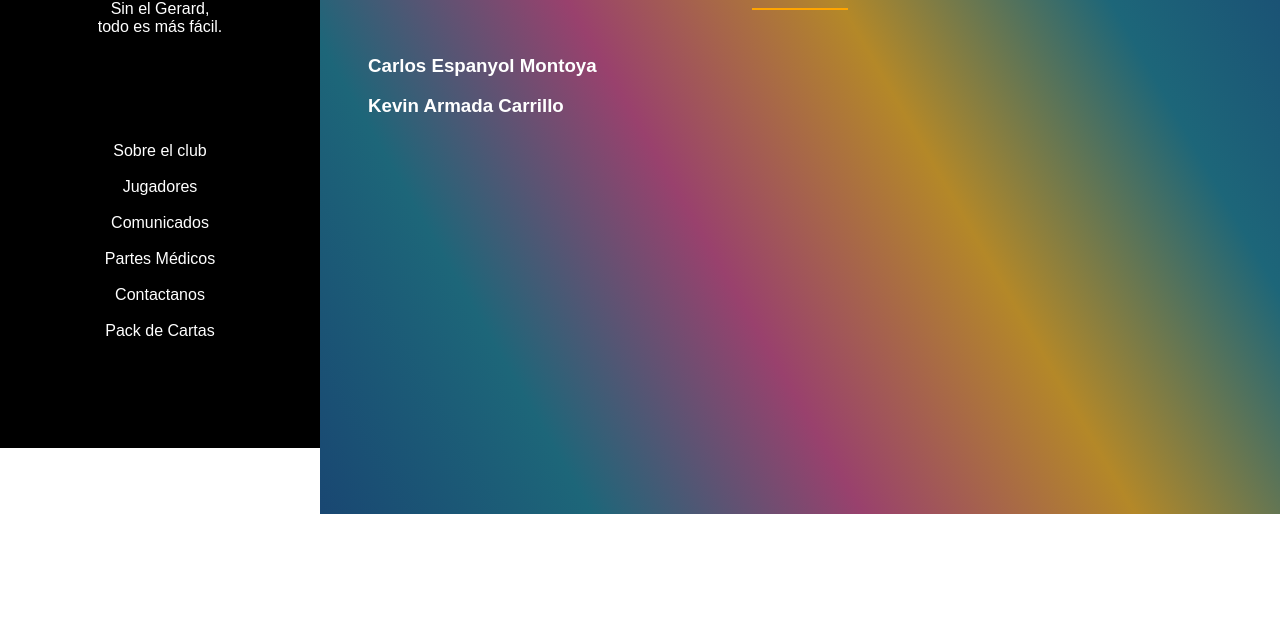
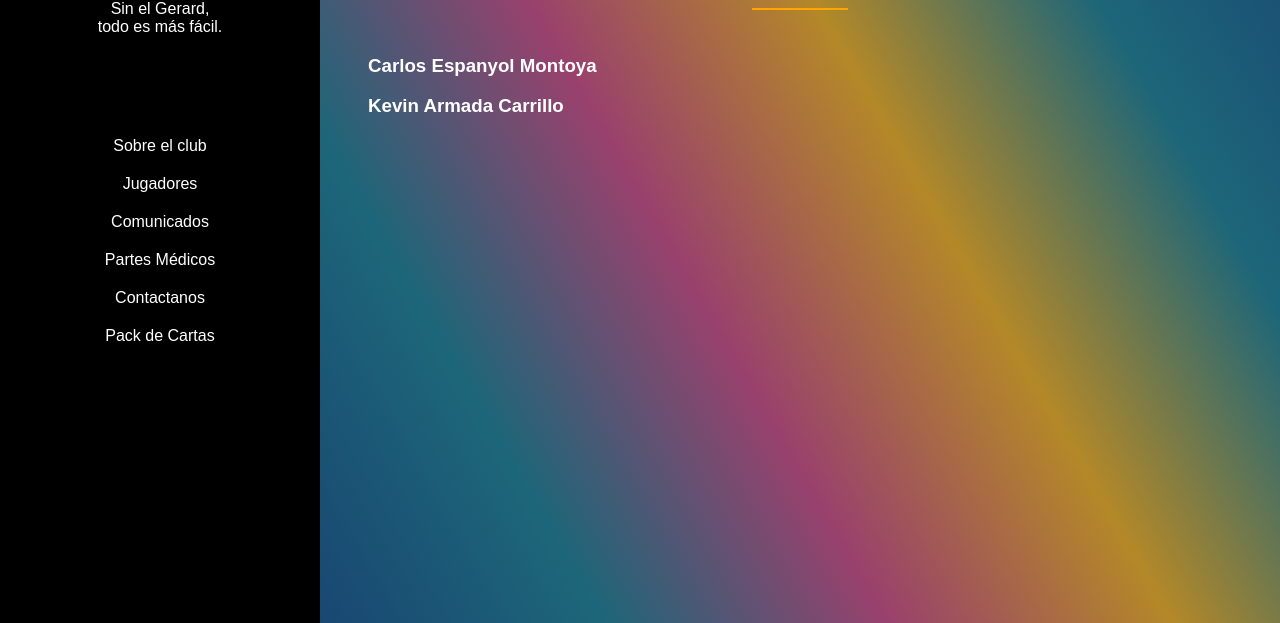
Before and after one commit to pibesfc/PibesFC, a plain HTML site: page Partes Médicos/partesmedicos.html in a window 1280 px wide. Shown: the part 177-800 px from the top of the page. Drawn offline with Linux system fonts and the light colour scheme.

Commit message:
partesmedicos_css

```diff
--- /dev/null
+++ b/Partes Médicos/partesmedicos.css
@@ -0,0 +1,93 @@
+body {
+    margin: 0;
+    font-family: Arial;
+}
+
+main {
+    display: flex;
+}
+
+nav {
+    width: 25%;
+    height: 100vh;
+    background: black;
+    position: fixed;
+    text-align: center;
+}
+
+nav img {
+    width: 100px;
+    height: 100px;
+    margin-top: 15px;
+}
+
+nav h1 {
+    margin-bottom: 0;
+}
+
+nav p {
+    margin-top: 10px;
+}
+
+ul {
+    margin-top: 30%;
+    list-style: none;
+    display: flex;
+    flex-direction: column;
+    align-items: center;
+    padding: 0;
+}
+
+ul li {
+    margin-bottom: 10px;
+}
+
+ul a {
+    text-decoration: none;
+    color: white;
+    width: 100%;
+    display: block;
+    box-sizing: border-box;
+    padding: 5px;
+}
+
+ul a:hover {
+    color: rgb(255, 154, 2);
+}
+
+
+article {
+    margin-left: 25%;
+    position: static;
+    color: white;
+    width: 75%;
+    min-height: 100vh;
+    background: linear-gradient(60deg, #194772, #1d6679, #99416d, #b48828, #1d6679, #194772);
+}
+
+
+
+article h1 {
+    margin-top: 13%;
+    font-size: 2.5em;
+    margin-bottom: 15px;
+    text-align: center;
+}
+
+article hr {
+    border: 1px solid orange;
+    margin-right: 45%;
+    margin-left: 45%
+}
+
+h3 {
+    margin-left: 5%;
+}
+
+a:hover {
+    color: rgb(255, 154, 2);
+}
+a {
+    text-decoration: none;
+    color: white;
+}
--- a/Partes Médicos/partesmedicos.html
+++ b/Partes Médicos/partesmedicos.html
@@ -1,83 +1,41 @@
-<!doctype html>
-<html>
+<!DOCTYPE html>
+<html lang="es">
 <head>
     <meta charset="UTF-8">
+    <meta name="viewport" content="width=device-width, initial-scale=1">
     <title>PibesFC</title>
-        <style>
-            a{
-                text-decoration: none;
-                color: white
-            }
-
-            a:hover{
-            color: rgb(255, 154, 2);
-            }
-        </style>
+    <link rel="stylesheet" href="./partesmedicos.css">
 </head>
 
-    <body style="margin: auto;">
-        <main style="display: flex;font-family: Arial;height: auto;">
-            <nav style="width: 25%;background-color: black;position: fixed;">
-                <div style="text-align: center;color: white">
-                    <img src="../Multimedia/Logo_Antiguo_Mejorada_Sin_Fondo_mejorada.png" style="width: 100px;height: 100px;margin-top: 15px;">
-                    <h1 style="margin-bottom: 0;"><b>PibesFC</b></h1>
-                    <p style="margin-top: 10px;">Sin el Gerard, <br>todo es más fácil.</p>
-                    <br>
-                    <br>
-                    <br>
-                    <br>
-                    <br>
+<body>
+    <main>
+        <nav style="color: white;">
+            <div>
+                <img src="../Multimedia/Logo_Antiguo_Mejorada_Sin_Fondo_mejorada.png" alt="Logo" class="logo">
+                <h1>PibesFC</h1>
+                <p>Sin el Gerard, <br>todo es más fácil.</p>
             </div>
 
-                <div style="list-style: none;text-align: center;">
+            <div>
+                <ul>
                     <li><a href="../index.html">Sobre el club</a></li>
-                    <br>
                     <li><a href="../Jugadores/jugadores.html">Jugadores</a></li>
-                    <br>
                     <li><a href="../Comunicados/comunicados.html">Comunicados</a></li>
-                    <br>
                     <li><a href="../Partes Médicos/partesmedicos.html">Partes Médicos</a></li>
-                    <br>
                     <li><a href="../Contactanos/contactos.html">Contactanos</a></li>
-                    <br>
                     <li><a href="../Pack De Cartas/packCartas.html">Pack de Cartas</a></li>
+                </ul>
             </div>
-                <br>
-                <br>
-                <br>
-                <br>
-                <br>
-                <br>
         </nav>
 
-            <article style="margin-left: 25%;position: static; color: white;width: 75%;background: linear-gradient(60deg, #194772, #1d6679, #99416d,#b48828, #1d6679,#194772);">
-                <div style="margin-top: 13%;">
-                    <h1 style="font-size:250%;margin-bottom: 15px;text-align: center;">Partes Médicos</h1>
-                    <hr style="border: orange; margin-right: 45%;margin-left: 45%;height: 2px;background-color: orange;">
-                    <br><a href="./carlos.html"><h3 style="margin-left: 5%;">Carlos Espanyol Montoya</h3></a>
-                    <a href="./kevin.html"><h3 style="margin-left: 5%;">Kevin Armada Carrillo</h3></a>
+        <article>
+            <div>
+                <h1>Partes Médicos</h1>
+                <hr>
+                <br>
+                <a href="./carlos.html"><h3>Carlos Espanyol Montoya</h3></a>
+                <a href="./kevin.html"><h3>Kevin Armada Carrillo</h3></a>
             </div>
-                <br>
-                <br>
-                <br>
-                <br>
-                <br>
-                <br>
-                <br>
-                <br>
-                <br>
-                <br>
-                <br>
-                <br>
-                <br>
-                <br>
-                <br>
-                <br>
-                <br>
-                <br>
-                <br>
-                <br>
-                <br>
         </article>
     </main>
 </body>
```
Lines whose indentation alone changed are shown as unchanged.
